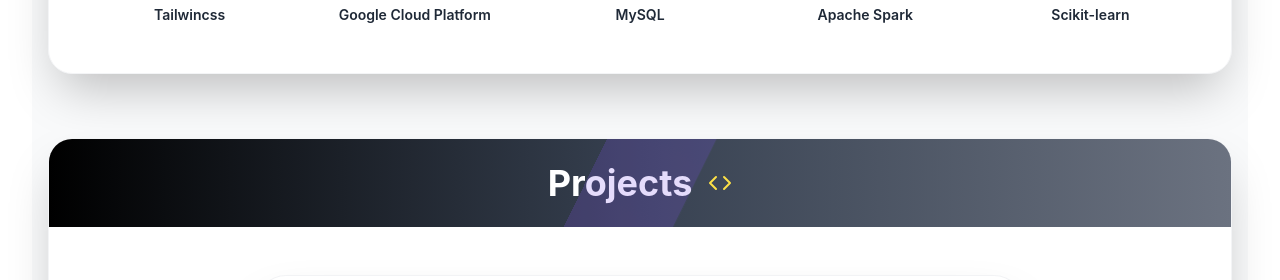
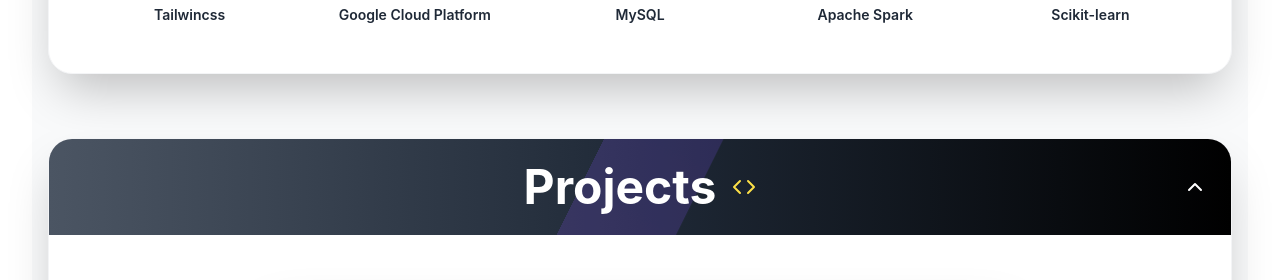
Before and after one commit to Nasor2/portfolio, a React (Vite) app: page / in a window 1280 px wide. Shown: the part 1140-1420 px from the top of the page. Built offline with nearby package versions, Linux system fonts and the light colour scheme.

Commit message:
Style update

```diff
--- a/src/App.jsx
+++ b/src/App.jsx
@@ -1,15 +1,17 @@
-import React, { useState, useMemo, useEffect } from "react";
-import { motion, AnimatePresence, useScroll, useTransform } from 'framer-motion';
+import React, { useState, useMemo } from "react";
+import { motion, AnimatePresence } from 'framer-motion';
 import { ProjectCard } from "./components/ProjectCard";
 import { ProjectFilter } from "./components/ProjectFilter";
 import { ProfileSection } from "./components/ProfileSection";
 import { ToolsSection } from "./components/ToolsSection";
+import SkillsSection  from "./components/SkillsSection";
+import { CodeIcon, MountainIcon, ChevronDownIcon } from "lucide-react";
 import { PROJECTS } from "./data/projects";
-import { StarIcon, MountainIcon, CodeIcon } from "lucide-react";
 import "./App.css";
 
 function App() {
   const [activeFilter, setActiveFilter] = useState("All");
+  const [isOpen, setIsOpen] = useState(true);
 
   const categories = useMemo(() => {
     const allCategories = PROJECTS.flatMap(project => project.categories);
@@ -44,10 +46,14 @@
           className="space-y-8 sm:space-y-16"
         >
           <ProfileSection />
+          <SkillsSection />
           <ToolsSection />
 
           <motion.div className="bg-white rounded-3xl shadow-2xl overflow-hidden border border-gray-100">
-            <motion.div className="bg-gradient-to-r from-black via-gray-700 to-gray-500 p-4 sm:p-6 relative overflow-hidden">
+            <motion.div
+              className="bg-gradient-to-r from-gray-600 via-gray-800 to-black p-4 sm:p-6 relative overflow-hidden cursor-pointer"
+              onClick={() => setIsOpen(!isOpen)}
+            >
               <motion.div
                 className="absolute inset-0 bg-gradient-to-r from-purple-500 to-indigo-600 opacity-20"
                 animate={{
@@ -59,12 +65,26 @@
                   repeat: Infinity,
                 }}
               />
-              <h2 className="text-2xl sm:text-4xl font-bold text-white text-center flex items-center justify-center gap-2 sm:gap-4">
+              <div className="relative flex items-center justify-between w-full">
+                <div className="w-6" />
+                <h2 className="text-3xl sm:text-5xl font-bold text-white flex items-center gap-2 sm:gap-4">
                   Projects
-                <CodeIcon className="w-5 h-5 sm:w-6 sm:h-6 text-yellow-300" />
+                  <CodeIcon className="w-8 h-8 sm:w-6 sm:h-6 text-yellow-300" />
                 </h2>
+                <ChevronDownIcon
+                  className={`w-6 h-6 text-white transition-transform ${isOpen ? 'rotate-180' : ''}`}
+                />
+              </div>
             </motion.div>
 
+            <AnimatePresence initial={false}>
+              {isOpen && (
+                <motion.div
+                  initial={{ height: 0, opacity: 0 }}
+                  animate={{ height: "auto", opacity: 1 }}
+                  exit={{ height: 0, opacity: 0 }}
+                  transition={{ duration: 0.3 }}
+                >
                   <div className="p-4 sm:p-8 md:p-12 space-y-6 sm:space-y-8">
                     <ProjectFilter
                       categories={categories}
@@ -95,6 +115,9 @@
                     )}
                   </div>
                 </motion.div>
+              )}
+            </AnimatePresence>
+          </motion.div>
         </motion.div>
       </div>
     </div>
```
Lines whose indentation alone changed are shown as unchanged.
